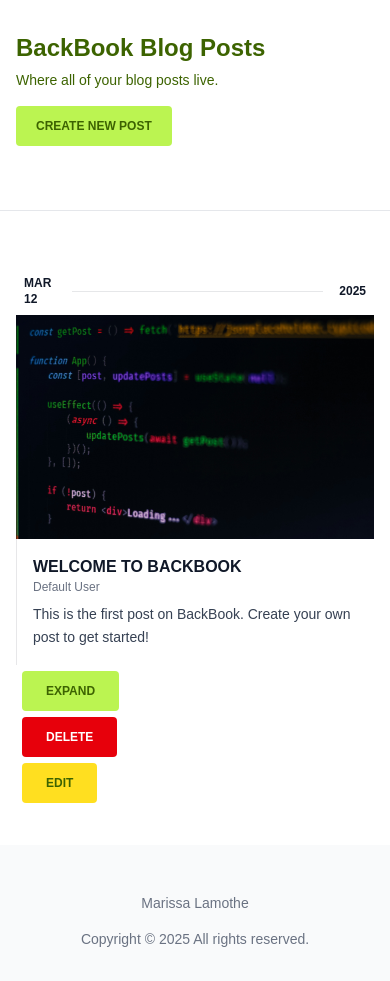
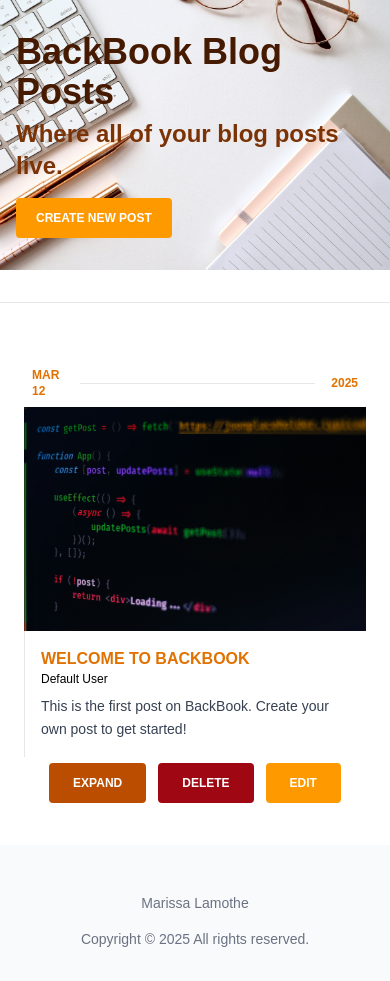
Before and after one commit to msrissaxox/blog, a Next.js app: page / in a window 390 px wide. Built offline with nearby package versions, Linux system fonts and the light colour scheme.

Commit message:
edit buttons in mobile view and change color of font

```diff
--- a/src/app/components/BlogCard.jsx
+++ b/src/app/components/BlogCard.jsx
@@ -49,13 +49,13 @@ export default function BlogCard({ post, onDelete, onEdit }) {
   }
 
   return (
-<article className="flex flex-col sm:flex-row bg-white transition hover:shadow-xl mb-3 px-4 py-6 sm:px-6 sm:py-8">
+<article className="flex flex-col sm:flex-row bg-white transition hover:shadow-xl mb-3 px-6 py-6 sm:px-6 sm:py-8">
 {/* <div className="rotate-180 p-2 [writing-mode:_vertical-lr]"> */}
 <div className="p-2 sm:rotate-180 sm:[writing-mode:_vertical-lr]">
 
         <time
           dateTime={post.date || ""}
-          className="flex items-center justify-between gap-4 text-xs font-bold uppercase text-gray-900"
+          className="flex items-center justify-between gap-4 text-xs font-bold uppercase text-amber-600"
         >
           <span>
             {post.date
@@ -83,9 +83,9 @@ export default function BlogCard({ post, onDelete, onEdit }) {
       <div className="flex flex-1 flex-col justify-between">
         <div className="border-s border-gray-900/10 p-4 sm:border-l-transparent sm:p-6">
           <a href="#">
-            <h3 className="font-bold uppercase text-gray-900">{post.title}</h3>
+            <h3 className="font-bold uppercase text-amber-600">{post.title}</h3>
           </a>
-          <div className="text-gray-500 font-light text-xs">
+          <div className="text-black font-light text-xs">
             {post.userName}
           </div>
 
@@ -96,24 +96,25 @@ export default function BlogCard({ post, onDelete, onEdit }) {
           </p>
         </div>
 
-        <div className="sm:flex sm:items-end sm:justify-end">
+        {/* <div className="sm:flex sm:justify-center"> */}
+        <div className="flex justify-center">
           <button
             onClick={expandButton}
-            className=" block bg-lime-300 px-6 py-3 mx-1.5 my-1.5 text-center text-xs font-bold uppercase text-lime-800 hover:bg-lime-400 transition  rounded-sm"
+            className=" block bg-amber-700 px-6 py-3 mx-1.5 my-1.5 text-center text-xs font-bold uppercase text-white hover:bg-amber-800 transition  rounded-sm"
           >
             {isExpanded ? "Read Less" : "Expand"}
           </button>
 
           <button
             onClick={deleteButton}
-            className="block bg-red-600 px-6 py-3 mx-1.5 my-1.5 text-center text-xs font-bold uppercase text-white transition hover:bg-red-700 rounded-sm"
+            className="block bg-red-800 px-6 py-3 mx-1.5 my-1.5 text-center text-xs font-bold uppercase text-white transition hover:bg-red-900 rounded-sm"
           >
             Delete
           </button>
 
           <button
             onClick={editButton}
-            className="block bg-yellow-300 px-6 py-3 mx-1.5 my-1.5 text-center text-xs font-bold uppercase text-lime-800 transition hover:bg-yellow-500 rounded-sm"
+            className="block bg-amber-500 px-6 py-3 mx-1.5 my-1.5 text-center text-xs font-bold uppercase text-white transition hover:bg-amber-600 rounded-sm"
           >
             Edit
           </button>
--- a/src/app/components/BlogForm.jsx
+++ b/src/app/components/BlogForm.jsx
@@ -7,6 +7,7 @@ import React, { useState } from 'react';
 import NewPost from './New-Post';
 import BlogCard from './BlogCard';
 import Modal from './Modal';
+
 
 export default function BlogForm() {
   //showNewPost is initialized with a false value because the NewPost form is not shown initially.
@@ -88,14 +89,17 @@ export default function BlogForm() {
     <>
       {cancelPost}
       <header className="bg-white">
-        <div className="mx-auto max-w-screen-xl px-4 py-8 sm:px-6 sm:py-12 lg:px-8">
+        <div className="mx-auto max-w-screen-xl px-4 py-8 sm:px-6 sm:py-12 lg:px-8"
+        style={{ backgroundImage:"url('/blog.jpg')", backgroundSize: 'cover', backgroundPosition: 'center' }} >
+
+
           <div className="flex flex-col items-start gap-4 md:flex-row md:items-center md:justify-between">
             <div>
-              <h1 className="text-2xl font-bold text-lime-800 sm:text-3xl">
+              <h1 className="text-4xl font-bold text-amber-950 sm:text-5xl">
                 BackBook Blog Posts
               </h1>
 
-              <p className="mt-1.5 text-sm text-lime-800">
+              <p className="mt-1.5 text-2xl font-bold text-amber-900">
                 Where all of your blog posts live.
               </p>
             </div>
@@ -103,7 +107,7 @@ export default function BlogForm() {
             <div className="flex items-center gap-4">
               <button
                 onClick={handleCreatePost}
-                className="inline-block rounded-sm bg-lime-300 px-5 py-3 text-xs font-bold uppercase text-lime-800 transition hover:bg-lime-400 focus:ring-3 focus:outline-hidden"
+                className="inline-block rounded-sm bg-amber-500 px-5 py-3 text-xs font-bold uppercase text-white transition hover:bg-amber-600 focus:ring-3 focus:outline-hidden"
                 type="button"
               >
                 Create New Post
--- a/src/app/components/New-Post.jsx
+++ b/src/app/components/New-Post.jsx
@@ -167,7 +167,7 @@ export default function NewPost({ onCancel, onAddPost, post }) {
                   <div className="mt-4 flex text-sm/6 text-gray-600">
                     <label
                       htmlFor="file-upload"
-                      className="relative cursor-pointer rounded-md bg-white font-semibold text-indigo-600 focus-within:ring-2 focus-within:ring-indigo-600 focus-within:ring-offset-2 focus-within:outline-hidden hover:text-indigo-500"
+                      className="relative cursor-pointer rounded-md bg-white font-semibold text-amber-600 focus-within:ring-2 focus-within:ring-amber-700 focus-within:ring-offset-2 focus-within:outline-hidden hover:text-amber-700"
                     >
                       <span>Upload a file</span>
                       <input
@@ -195,12 +195,12 @@ export default function NewPost({ onCancel, onAddPost, post }) {
         <button
           onClick={onCancel}
           type="button"
-          className="text-sm/6 font-semibold text-lime-800 uppercase"
+          className="text-sm/6 font-semibold text-amber-600 uppercase"
         >
           Cancel
         </button>
         <button
-          className="inline-block rounded-sm bg-indigo-600 px-5 py-3 text-sm font-medium text-white transition hover:bg-indigo-700 focus:ring-3 focus:outline-hidden"
+          className="inline-block rounded-sm bg-amber-500 px-5 py-3 text-sm font-bold text-white transition hover:bg-amber-600 focus:ring-3 focus:outline-hidden"
           type="submit"
         >
           {post ? "Update Post" : "Add Post"}
```
Also changed, not shown: public/blog.jpg (added), 1 other file (tests, documents, lock files or other folders).
